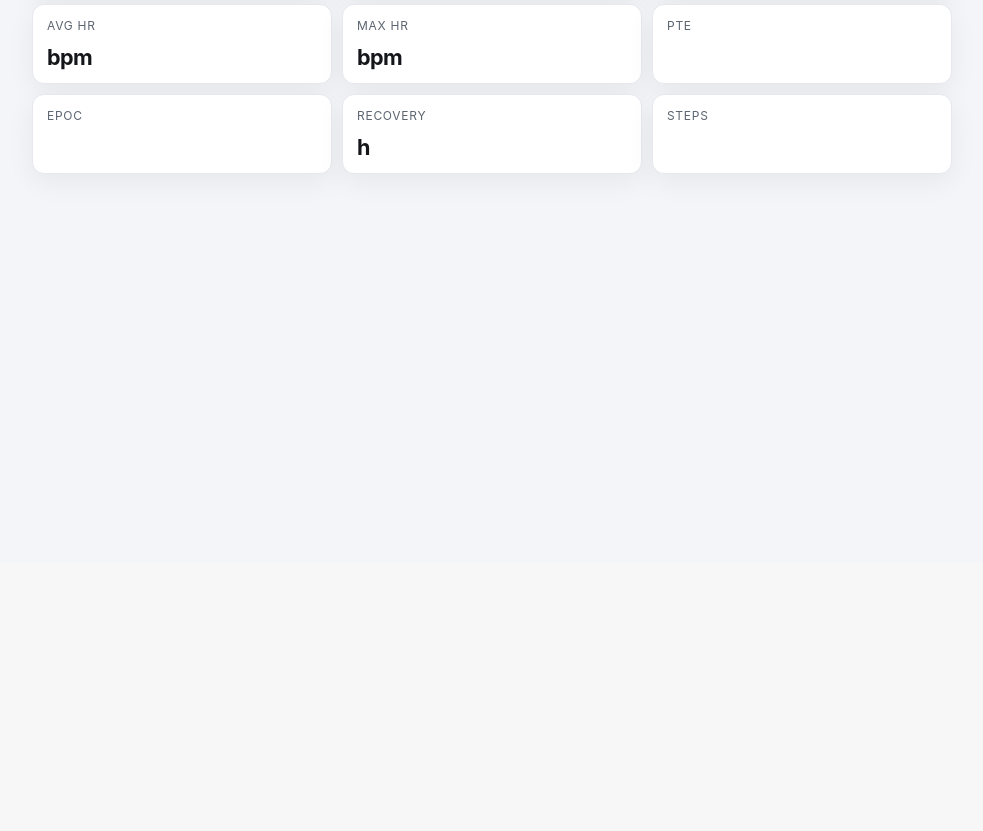
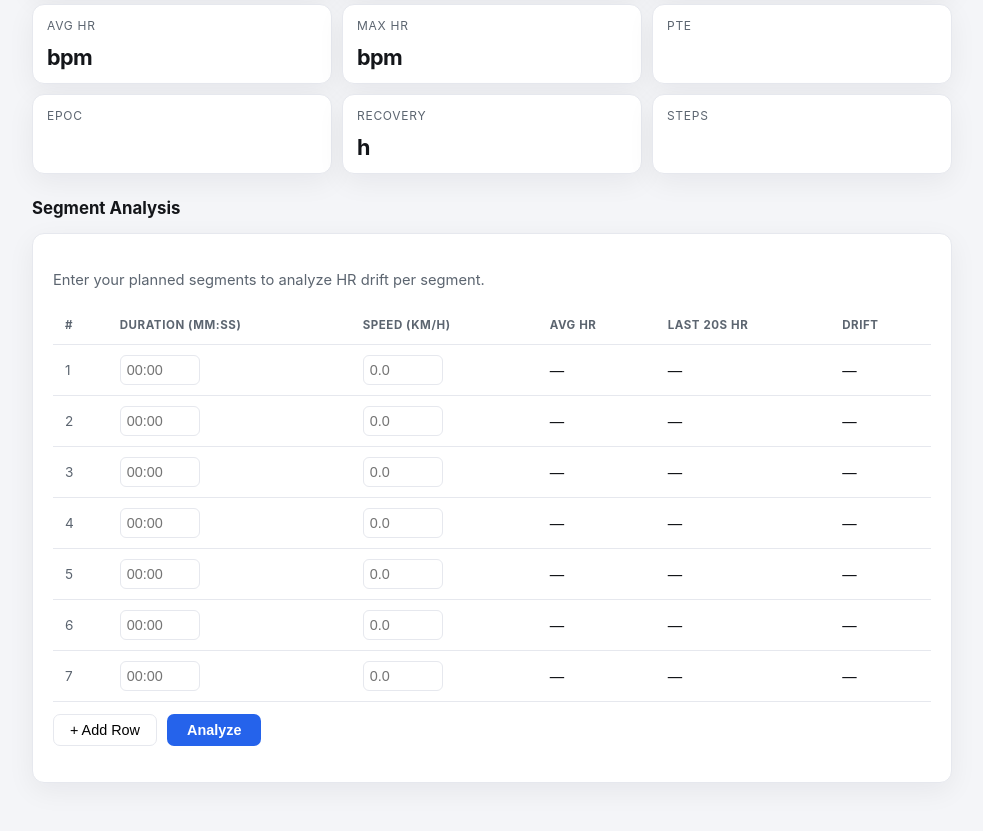
Before and after one commit to Raviv65/running-coach, a Flask app: template templates/activity_detail.html in a window 1280 px wide. Shown: the part 237-1068 px from the top of the page, without its empty margins (148-1131 px from the left). Before the commit the page ends 413 px from the top, so only its background shows below. Run offline with Flask 3, Linux system fonts and the light colour scheme; the template is opened without the code that fills it, so the values that code supplies are empty.

Commit message:
Add segment HR drift analyzer to activity detail page
Co-Authored-By: Claude Sonnet 4.6 <noreply@anthropic.com>

```diff
--- a/templates/activity_detail.html
+++ b/templates/activity_detail.html
@@ -75,4 +75,137 @@ new Chart(document.getElementById('hrChart'), {
 });
 {% endif %}
 </script>
+
+<section class="block">
+  <h2>Segment Analysis</h2>
+  <div class="card" style="padding:20px;">
+    <p class="sub" style="margin-bottom:16px;">Enter your planned segments to analyze HR drift per segment.</p>
+    <table id="seg-table" style="width:100%; margin-bottom:12px;">
+      <thead>
+        <tr>
+          <th>#</th>
+          <th>Duration (mm:ss)</th>
+          <th>Speed (km/h)</th>
+          <th>Avg HR</th>
+          <th>Last 20s HR</th>
+          <th>Drift</th>
+        </tr>
+      </thead>
+      <tbody id="seg-body">
+        {% for i in range(7) %}
+        <tr>
+          <td style="color:var(--muted);font-size:0.85rem;">{{ i+1 }}</td>
+          <td><input type="text" class="seg-dur" placeholder="00:00" style="width:80px;padding:6px;border:1px solid var(--border);border-radius:6px;font-size:0.9rem;"></td>
+          <td><input type="number" class="seg-spd" placeholder="0.0" step="0.1" style="width:80px;padding:6px;border:1px solid var(--border);border-radius:6px;font-size:0.9rem;"></td>
+          <td class="seg-avg num">—</td>
+          <td class="seg-end num">—</td>
+          <td class="seg-drift num">—</td>
+        </tr>
+        {% endfor %}
+      </tbody>
+    </table>
+    <div style="display:flex;gap:10px;flex-wrap:wrap;">
+      <button onclick="addRow()" style="padding:7px 16px;border:1px solid var(--border);border-radius:7px;background:#fff;cursor:pointer;font-size:0.9rem;">+ Add Row</button>
+      <button onclick="analyzeSegments()" style="padding:7px 20px;background:var(--accent);color:#fff;border:none;border-radius:7px;cursor:pointer;font-weight:600;font-size:0.9rem;">Analyze</button>
+    </div>
+    <div id="seg-summary" style="margin-top:16px;"></div>
+  </div>
+</section>
+
+<script>
+const hrSeries = {{ activity.get('hr_timeseries', []) | tojson }};
+
+function parseDuration(str) {
+  const parts = str.trim().split(':');
+  if (parts.length === 2) return parseInt(parts[0]) * 60 + parseInt(parts[1]);
+  if (parts.length === 1) return parseInt(parts[0]) * 60;
+  return 0;
+}
+
+function addRow() {
+  const tbody = document.getElementById('seg-body');
+  const rowNum = tbody.rows.length + 1;
+  const tr = document.createElement('tr');
+  tr.innerHTML = `
+    <td style="color:var(--muted);font-size:0.85rem;">${rowNum}</td>
+    <td><input type="text" class="seg-dur" placeholder="00:00" style="width:80px;padding:6px;border:1px solid var(--border);border-radius:6px;font-size:0.9rem;"></td>
+    <td><input type="number" class="seg-spd" placeholder="0.0" step="0.1" style="width:80px;padding:6px;border:1px solid var(--border);border-radius:6px;font-size:0.9rem;"></td>
+    <td class="seg-avg num">—</td>
+    <td class="seg-end num">—</td>
+    <td class="seg-drift num">—</td>
+  `;
+  tbody.appendChild(tr);
+}
+
+function analyzeSegments() {
+  if (!hrSeries || hrSeries.length === 0) {
+    document.getElementById('seg-summary').innerHTML =
+      '<p style="color:#dc2626;">No HR timeseries data available for this activity. Re-upload the JSON file.</p>';
+    return;
+  }
+
+  const totalSamples = hrSeries.length;
+  const totalDuration = {{ activity.get('duration_min', 0) }} * 60;
+  const secPerSample = totalDuration / totalSamples;
+
+  const rows = document.getElementById('seg-body').rows;
+  let cursor = 0;
+  let hasData = false;
+
+  for (let i = 0; i < rows.length; i++) {
+    const durStr = rows[i].querySelector('.seg-dur').value;
+    const spdVal = rows[i].querySelector('.seg-spd').value;
+    if (!durStr || durStr === '00:00') continue;
+
+    const segSec = parseDuration(durStr);
+    if (segSec <= 0) continue;
+    hasData = true;
+
+    const startIdx  = Math.round(cursor / secPerSample);
+    const endIdx    = Math.min(Math.round((cursor + segSec) / secPerSample), totalSamples - 1);
+    const last20Idx = Math.max(startIdx, Math.round((cursor + segSec - 20) / secPerSample));
+
+    const segSamples = hrSeries.slice(startIdx, endIdx + 1).map(p => p.hr).filter(v => v > 0);
+    const endSamples = hrSeries.slice(last20Idx, endIdx + 1).map(p => p.hr).filter(v => v > 0);
+
+    const avgHR = segSamples.length > 0
+      ? Math.round(segSamples.reduce((a, b) => a + b, 0) / segSamples.length)
+      : null;
+    const endHR = endSamples.length > 0
+      ? Math.round(endSamples.reduce((a, b) => a + b, 0) / endSamples.length)
+      : null;
+    const drift = (avgHR !== null && endHR !== null) ? endHR - avgHR : null;
+
+    rows[i].querySelector('.seg-avg').textContent = avgHR !== null ? avgHR + ' bpm' : '—';
+    rows[i].querySelector('.seg-end').textContent = endHR !== null ? endHR + ' bpm' : '—';
+
+    const driftCell = rows[i].querySelector('.seg-drift');
+    if (drift !== null) {
+      driftCell.textContent = (drift >= 0 ? '+' : '') + drift + ' bpm';
+      driftCell.style.color = drift <= 5 ? '#15803d' : drift <= 10 ? '#c2410c' : '#dc2626';
+    } else {
+      driftCell.textContent = '—';
+    }
+
+    cursor += segSec;
+  }
+
+  if (!hasData) {
+    document.getElementById('seg-summary').innerHTML =
+      '<p style="color:var(--muted);">Enter at least one segment duration to analyze.</p>';
+    return;
+  }
+
+  const totalInput = Array.from(rows).reduce((sum, r) => {
+    const d = r.querySelector('.seg-dur').value;
+    return sum + (d ? parseDuration(d) : 0);
+  }, 0);
+  const actDur = {{ activity.get('duration_min', 0) }} * 60;
+  const remaining = actDur - totalInput;
+
+  document.getElementById('seg-summary').innerHTML = remaining > 0
+    ? `<p style="color:var(--muted);font-size:0.88rem;">⏱ ${Math.round(remaining/60)}m ${remaining%60}s unaccounted for in segments.</p>`
+    : `<p style="color:#15803d;font-size:0.88rem;">✅ Segments cover the full activity.</p>`;
+}
+</script>
 {% endblock %}
```
